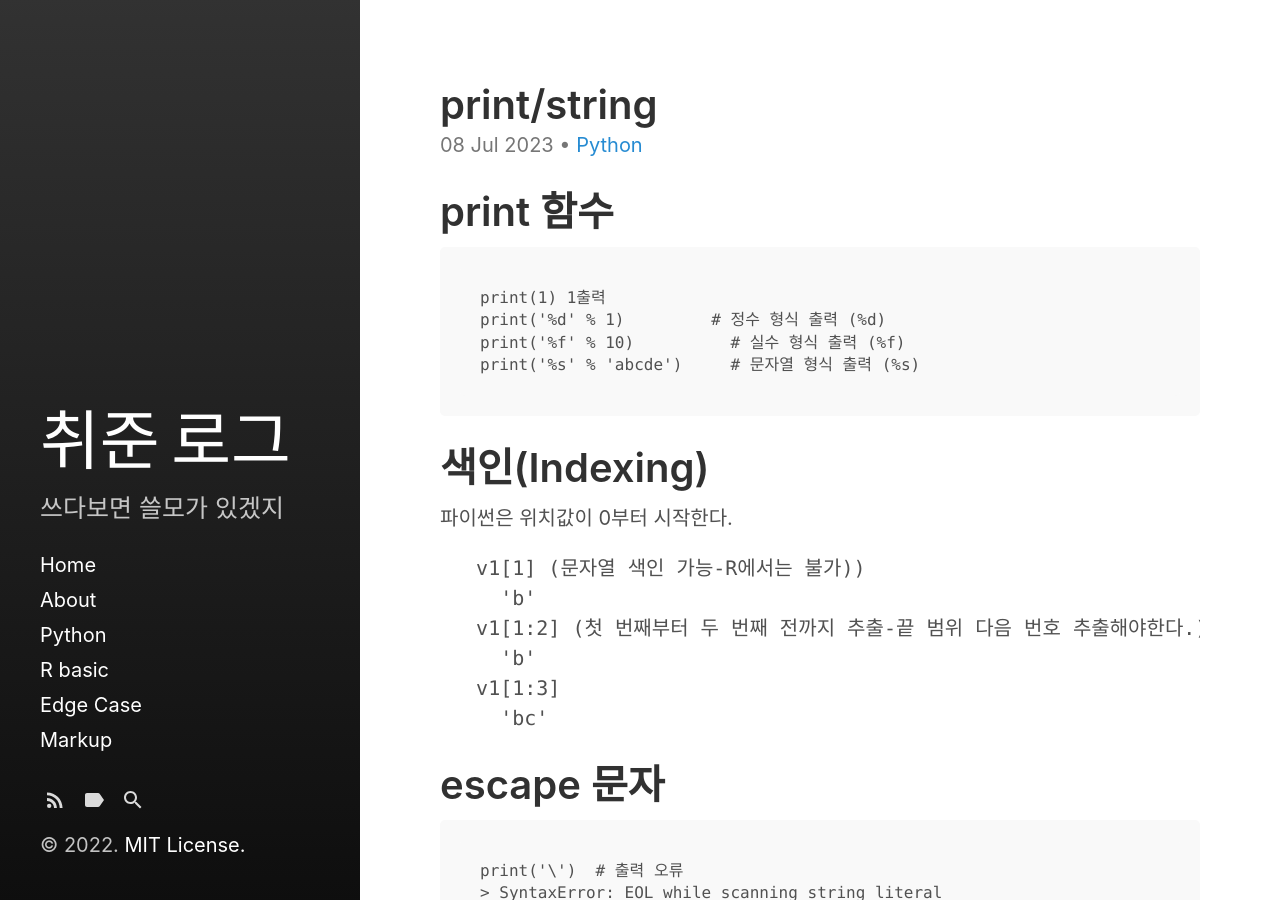
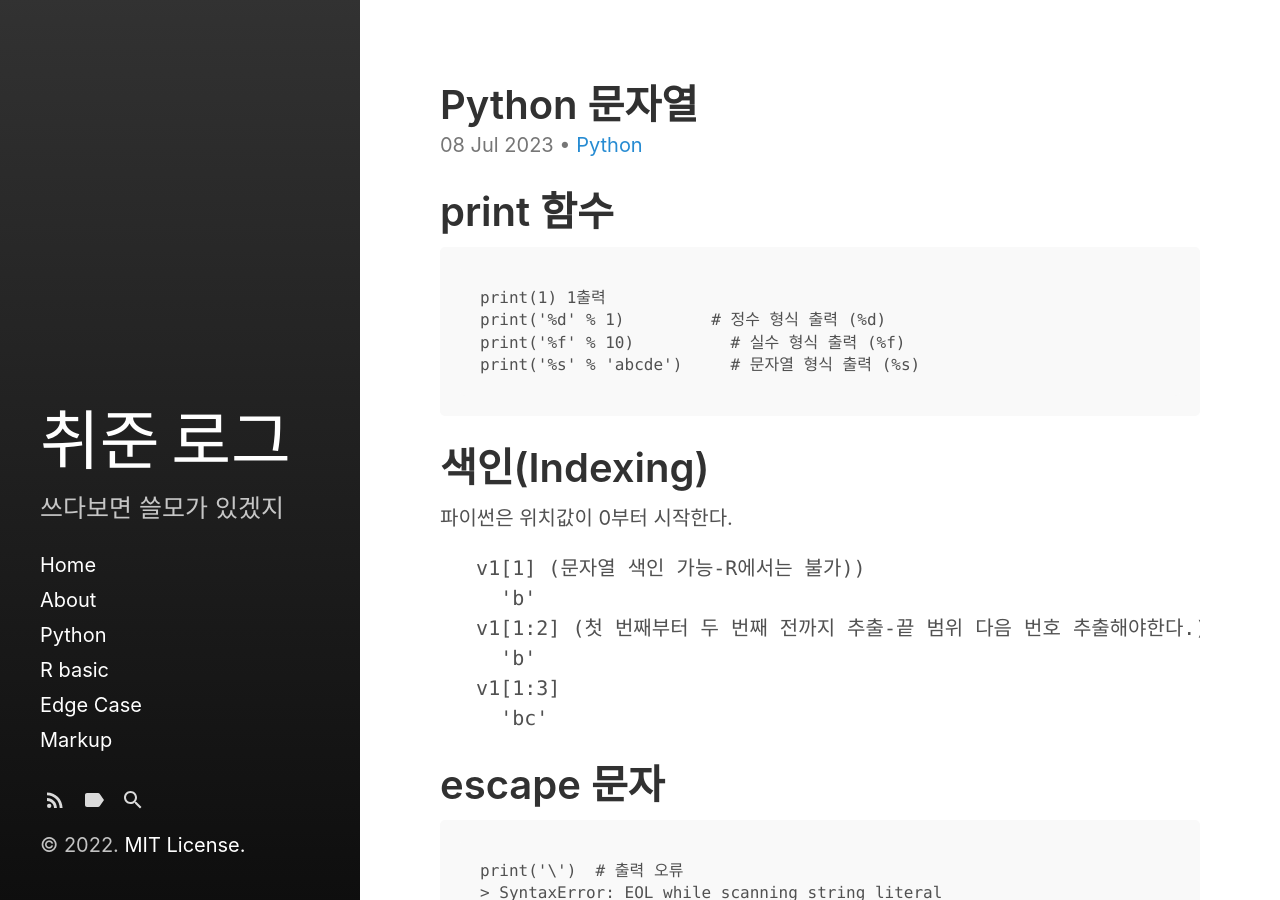
Before and after one commit to formroller/formroller.github.io, a Jekyll site: the page built from _posts/2023-07-08-Python-string.md, in a window 1280 px wide and 900 px high. Built offline with Jekyll 4.4.1, drawn with Linux system fonts in a browser that asks for light colours.

Commit message:
posting..

```diff
--- a/_posts/2023-07-08-Python-print-string.md
+++ b/_posts/2023-07-08-Python-string.md
@@ -1,7 +1,6 @@
 ---
 layout: post
-published: true
-title: "print/string"
+title: Python 문자열
 categories:
   - Python
 tags:
```
